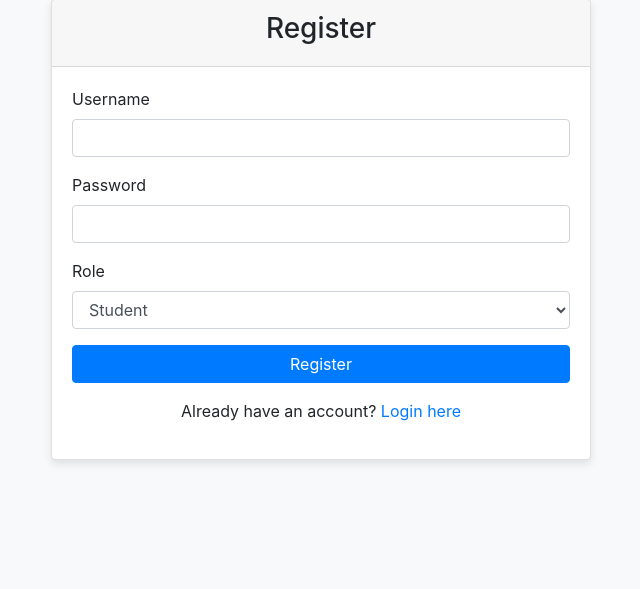
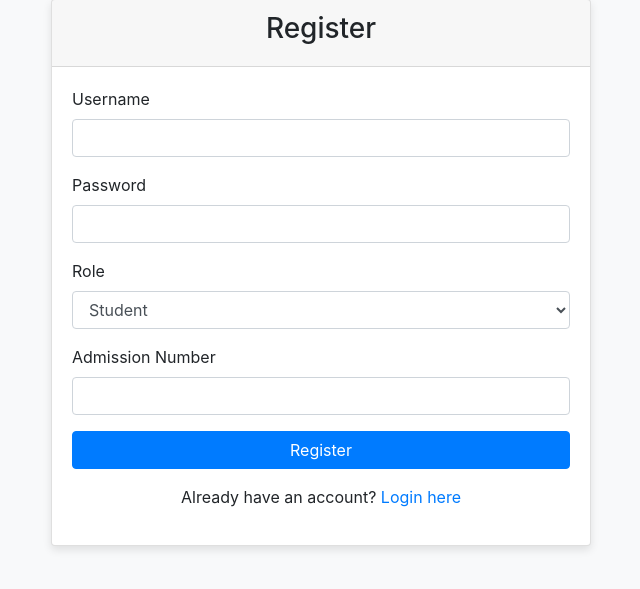
Before and after one commit to gintocg/webapp, a Flask app: page /register in a window 1280 px wide. Shown: the part 49-638 px from the top of the page, without its empty margins (319-959 px from the left). Run offline with Flask 2, Linux system fonts and the light colour scheme; some libraries are stand-ins or nearby versions.

Commit message:
feat: Add admission and employee number validation during user registration

```diff
--- a/app.py
+++ b/app.py
@@ -23,6 +23,7 @@ class User(db.Model):
     username = db.Column(db.String(80), unique=True, nullable=False)
     password = db.Column(db.String(200), nullable=False)
     role = db.Column(db.String(20), nullable=False)  # 'student', 'parent', 'volunteer', 'admin'
+    id_number = db.Column(db.String(50), nullable=True)  # admission number or employee number
 
 class BusLocation(db.Model):
     id = db.Column(db.Integer, primary_key=True)
@@ -70,12 +71,17 @@ def register():
         username = request.form.get('username')
         password = request.form.get('password')
         role = request.form.get('role')
+        id_number = request.form.get('id_number')
 
         if User.query.filter_by(username=username).first():
             return render_template('register.html', error='Username already exists')
 
+        if not id_number:
+            id_label = "admission number" if role in ['student', 'parent'] else "employee number"
+            return render_template('register.html', error=f'Please enter your {id_label}')
+
         hashed_password = generate_password_hash(password)
-        new_user = User(username=username, password=hashed_password, role=role)
+        new_user = User(username=username, password=hashed_password, role=role, id_number=id_number)
 
         db.session.add(new_user)
         db.session.commit()
--- a/templates/register.html
+++ b/templates/register.html
@@ -30,11 +30,15 @@
                             </div>
                             <div class="form-group">
                                 <label for="role">Role</label>
-                                <select class="form-control" id="role" name="role" required>
+                                <select class="form-control" id="role" name="role" required onchange="updateIdLabel()">
                                     <option value="student">Student</option>
                                     <option value="parent">Parent</option>
                                     <option value="volunteer">Volunteer/Driver</option>
                                 </select>
+                            </div>
+                            <div class="form-group">
+                                <label for="id_number" id="id_label">Admission Number</label>
+                                <input type="text" class="form-control" id="id_number" name="id_number" required>
                             </div>
                             <button type="submit" class="btn btn-primary btn-block">Register</button>
                         </form>
@@ -50,5 +54,20 @@
     <script src="https://code.jquery.com/jquery-3.5.1.slim.min.js"></script>
     <script src="https://cdn.jsdelivr.net/npm/popper.js@1.16.1/dist/umd/popper.min.js"></script>
     <script src="https://stackpath.bootstrapcdn.com/bootstrap/4.5.2/js/bootstrap.min.js"></script>
+    <script>
+        function updateIdLabel() {
+            const role = document.getElementById('role').value;
+            const idLabel = document.getElementById('id_label');
+
+            if (role === 'volunteer') {
+                idLabel.textContent = 'Employee Number';
+            } else {
+                idLabel.textContent = 'Admission Number';
+            }
+        }
+
+        // Initialize the label on page load
+        document.addEventListener('DOMContentLoaded', updateIdLabel);
+    </script>
 </body>
 </html>
```
